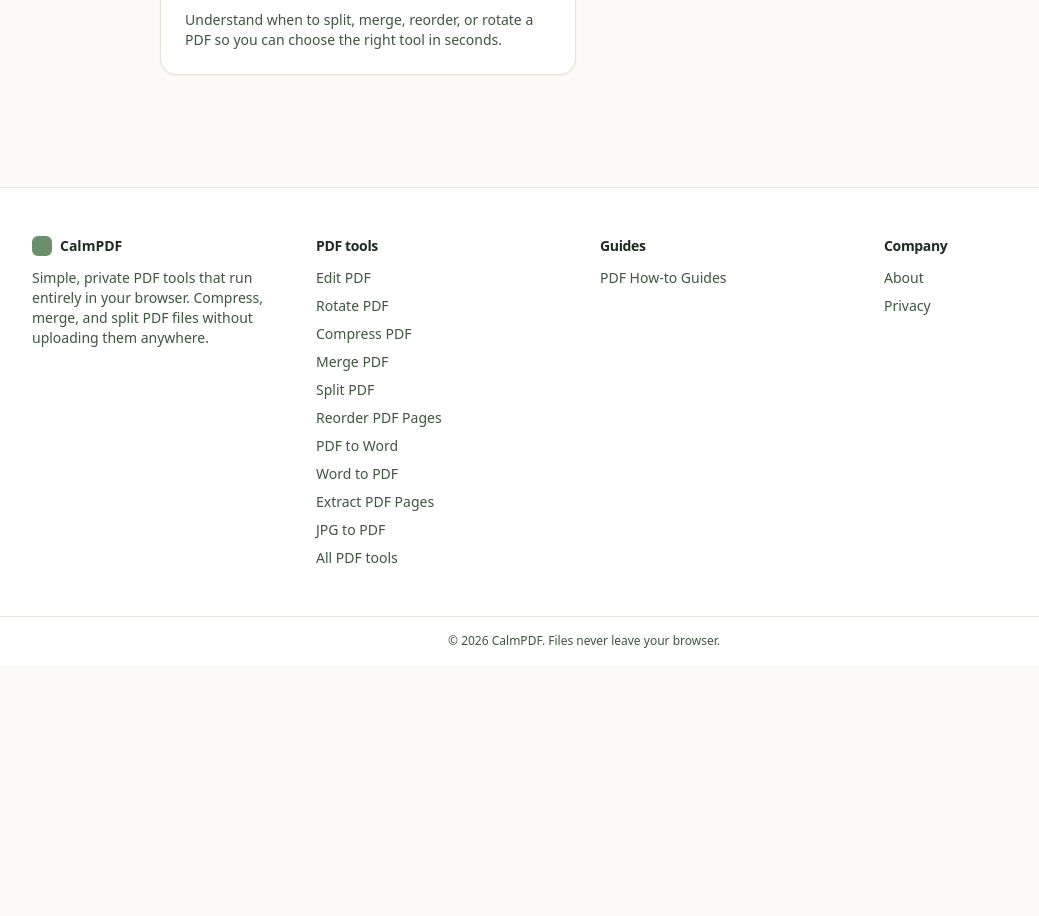
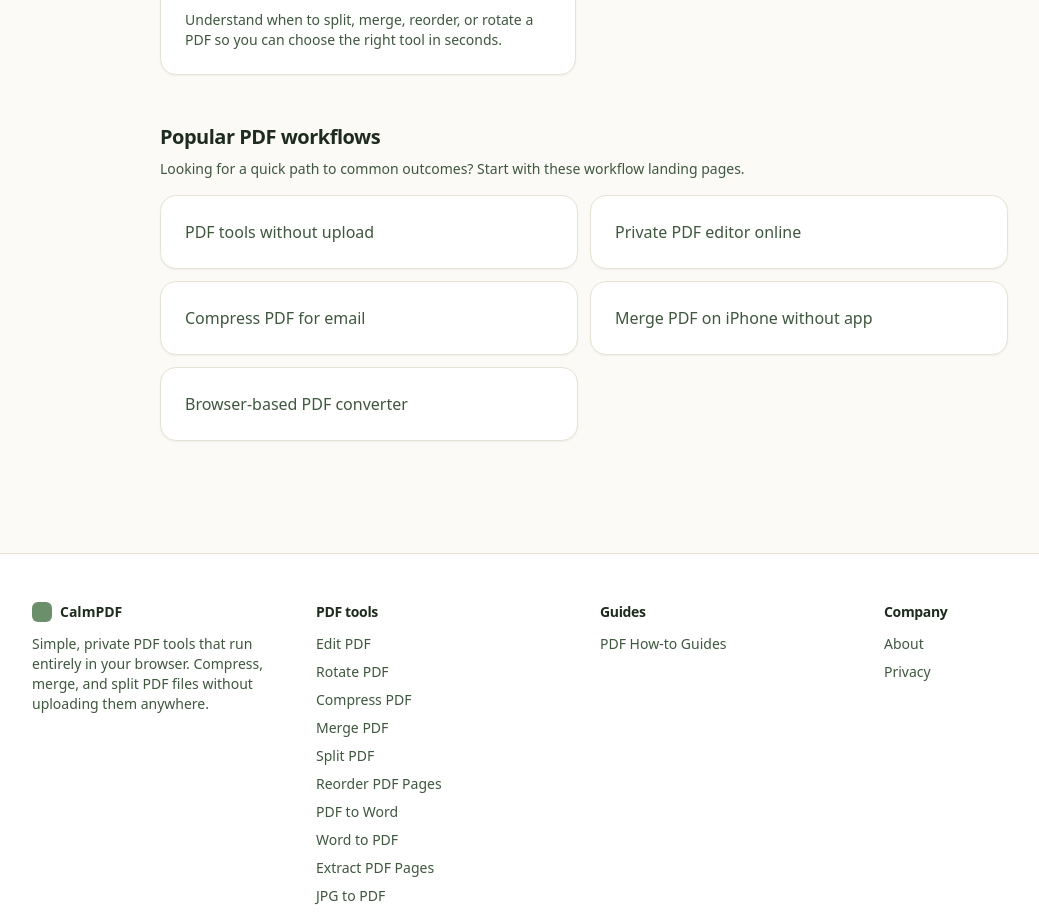
Before and after one commit to lorenzo-gu/calmpdf, a Next.js app: page /how-to in a window 1280 px wide. Shown: the part 2400-3316 px from the top of the page, without its empty margins (56-1095 px from the left). Before the commit the page ends 3065 px from the top, so only its background shows below. Built offline with nearby package versions, Linux system fonts and the light colour scheme.

Commit message:
Add workflow landing links to how-to guides and hub

```diff
--- a/src/app/how-to/page.tsx
+++ b/src/app/how-to/page.tsx
@@ -45,6 +45,14 @@ const TOPIC_CLUSTERS: Cluster[] = [
 ];
 
 export default function HowToIndexPage() {
+  const workflowLinks = [
+    { href: "/pdf-tools-without-upload", label: "PDF tools without upload" },
+    { href: "/private-pdf-editor-online", label: "Private PDF editor online" },
+    { href: "/compress-pdf-for-email", label: "Compress PDF for email" },
+    { href: "/merge-pdf-on-iphone-without-app", label: "Merge PDF on iPhone without app" },
+    { href: "/browser-based-pdf-converter", label: "Browser-based PDF converter" },
+  ];
+
   return (
     <main className="mx-auto max-w-4xl px-4 md:px-6 py-12">
       <h1 className="text-3xl font-semibold tracking-tight">PDF how-to guides</h1>
@@ -78,6 +86,22 @@ export default function HowToIndexPage() {
           </section>
         ))}
       </div>
+
+      <section className="mt-12">
+        <h2 className="text-xl font-semibold text-sage-900">Popular PDF workflows</h2>
+        <p className="mt-2 text-sm text-sage-700">
+          Looking for a quick path to common outcomes? Start with these workflow landing pages.
+        </p>
+        <ul className="mt-4 grid gap-3 sm:grid-cols-2">
+          {workflowLinks.map((link) => (
+            <li key={link.href}>
+              <Link href={link.href} className="card block no-underline hover:border-sage-300 transition-colors">
+                {link.label}
+              </Link>
+            </li>
+          ))}
+        </ul>
+      </section>
     </main>
   );
 }
--- a/src/components/ArticleShell.tsx
+++ b/src/components/ArticleShell.tsx
@@ -138,7 +138,7 @@ export function ArticleShell({
 
       {post.relatedLinks && post.relatedLinks.length > 0 && (
         <section className="mx-auto max-w-3xl px-4 md:px-6 pb-12">
-          <h2 className="text-xl font-semibold mb-4">Related guides and tools</h2>
+          <h2 className="text-xl font-semibold mb-4">Related guides and workflows</h2>
           <ul className="grid gap-3 sm:grid-cols-2">
             {post.relatedLinks.map((item) => (
               <li key={item.href}>
--- a/src/content/posts.ts
+++ b/src/content/posts.ts
@@ -23,6 +23,7 @@ export const BLOG_POSTS: Post[] = [
         ctaHref: "/pdf-to-word",
         ctaLabel: "Convert PDF to Word",
         published: true,
+        relatedLinks: [{ href: "/browser-based-pdf-converter", label: "Browser-based PDF converter" }],
   },
   {
         slug: "convert-word-to-pdf",
@@ -45,6 +46,7 @@ export const BLOG_POSTS: Post[] = [
         ctaHref: "/pdf-to-word",
         ctaLabel: "Try PDF to Word",
         published: true,
+        relatedLinks: [{ href: "/browser-based-pdf-converter", label: "Browser-based PDF converter" }],
   },
   {
         slug: "pdf-to-word-not-working",
@@ -56,6 +58,7 @@ export const BLOG_POSTS: Post[] = [
         ctaHref: "/pdf-to-word",
         ctaLabel: "Convert PDF to Word",
         published: true,
+        relatedLinks: [{ href: "/private-pdf-editor-online", label: "Private PDF editor online" }, { href: "/pdf-tools-without-upload", label: "PDF tools without upload" }],
   },
   {
         slug: "edit-pdf-free",
@@ -80,7 +83,7 @@ export const BLOG_POSTS: Post[] = [
           { q: "Can I edit PDF text directly in the browser?", a: "In most browser tools, you can add text boxes, highlights, and shapes, but not fully rewrite existing paragraph text. Full paragraph editing usually requires advanced desktop software." },
           { q: "Is browser-based PDF editing private?", a: "It depends on the tool. CalmPDF runs in your browser so your file stays on your device. If a tool uploads files, the document is processed on remote servers." },
         ],
-        relatedLinks: [{ href: "/edit-pdf", label: "Edit PDF tool" }, { href: "/how-to/add-text-to-pdf", label: "How to Add Text to a PDF" }],
+        relatedLinks: [{ href: "/edit-pdf", label: "Edit PDF tool" }, { href: "/private-pdf-editor-online", label: "Private PDF editor online" }, { href: "/how-to/add-text-to-pdf", label: "How to Add Text to a PDF" }],
   },
   {
     slug: "rotate-pdf",
@@ -126,7 +129,7 @@ export const BLOG_POSTS: Post[] = [
         ctaLabel: "Compress PDF free",
         published: true,
         faqs: [{ q: "Does compressing a PDF reduce quality?", a: "It depends on the method. The Quartz filter in Preview is lossy and can soften images. CalmPDF currently uses lossless compression, so readability and image detail are preserved while file structure is optimized. Text in PDFs is vector-based and is never affected by image compression." }],
-        relatedLinks: [{ href: "/compress-pdf", label: "Compress PDF tool" }, { href: "/how-to/compress-pdf-without-losing-quality", label: "How to Compress a PDF Without Losing Quality" }],
+        relatedLinks: [{ href: "/compress-pdf", label: "Compress PDF tool" }, { href: "/compress-pdf-for-email", label: "Compress PDF for email" }, { href: "/how-to/compress-pdf-without-losing-quality", label: "How to Compress a PDF Without Losing Quality" }],
   },
   {
         slug: "compress-pdf-without-losing-quality",
@@ -139,7 +142,7 @@ export const BLOG_POSTS: Post[] = [
         ctaLabel: "Compress PDF free",
         published: true,
         faqs: [{ q: "Can I compress a scanned PDF without losing quality?", a: "Scanned PDFs are entirely images — each page is a photo of a piece of paper. Some quality loss is unavoidable if you want significant file size reduction. Use a lossless tool first and check the output. For archiving, keep the original; send the compressed version." }],
-        relatedLinks: [{ href: "/compress-pdf", label: "Compress PDF tool" }, { href: "/compress-pdf-to-1mb", label: "Compress PDF to 1MB" }],
+        relatedLinks: [{ href: "/compress-pdf", label: "Compress PDF tool" }, { href: "/compress-pdf-for-email", label: "Email-friendly PDF compression" }, { href: "/compress-pdf-to-1mb", label: "Compress PDF to 1MB" }],
   },
   {
         slug: "merge-pdf-files-free",
@@ -152,7 +155,7 @@ export const BLOG_POSTS: Post[] = [
         ctaLabel: "Merge PDF free",
         published: true,
         faqs: [{ q: "Does merging PDFs reduce quality?", a: "No. Merging combines the pages of multiple PDFs into one file without re-encoding anything. Images, fonts, and formatting stay exactly as they were in the originals." }],
-        relatedLinks: [{ href: "/merge-pdf", label: "Merge PDF tool" }, { href: "/how-to/combine-pdf-files", label: "How to Combine PDF Files" }],
+        relatedLinks: [{ href: "/merge-pdf", label: "Merge PDF tool" }, { href: "/merge-pdf-on-iphone-without-app", label: "Merge PDF on iPhone without an app" }, { href: "/how-to/combine-pdf-files", label: "How to Combine PDF Files" }],
   },
   {
         slug: "split-pdf-into-multiple-files",
@@ -178,7 +181,7 @@ export const BLOG_POSTS: Post[] = [
         ctaLabel: "Compress PDF free",
         published: true,
         faqs: [{ q: "What's the maximum PDF size for email?", a: "Gmail and Outlook both support attachments up to 25 MB. Many corporate email systems have lower limits (10 MB is common). If your PDF exceeds the limit, aim to compress it below 10 MB to be safe for most recipients." }],
-        relatedLinks: [{ href: "/compress-pdf", label: "Compress PDF tool" }, { href: "/compress-pdf-for-email", label: "Compress PDF for Email" }],
+        relatedLinks: [{ href: "/compress-pdf", label: "Compress PDF tool" }, { href: "/compress-pdf-for-email", label: "Compress PDF for Email" }, { href: "/pdf-tools-without-upload", label: "PDF tools without upload" }],
   },
   {
         slug: "merge-pdfs-on-mac-windows-iphone",
@@ -194,7 +197,7 @@ export const BLOG_POSTS: Post[] = [
           { q: "Can I merge PDFs on iPhone without an app?", a: "Yes. You can use a browser-based merger in Safari and save the output back to the Files app without installing a dedicated app." },
           { q: "Is there a built-in PDF merge feature in Windows?", a: "Not as a dedicated native merge tool. Most users use browser tools or third-party desktop apps." },
         ],
-        relatedLinks: [{ href: "/merge-pdf", label: "Merge PDF tool" }, { href: "/how-to/combine-pdf-files", label: "How to Combine PDF Files" }],
+        relatedLinks: [{ href: "/merge-pdf", label: "Merge PDF tool" }, { href: "/merge-pdf-on-iphone-without-app", label: "Merge PDF on iPhone without an app" }, { href: "/how-to/combine-pdf-files", label: "How to Combine PDF Files" }],
   },
   {
         slug: "combine-pdf-files",
@@ -207,7 +210,7 @@ export const BLOG_POSTS: Post[] = [
         ctaLabel: "Combine PDFs free",
         published: true,
         faqs: [{ q: "Does combining PDFs reduce quality?", a: "No. Combining PDFs joins the pages without re-encoding or compressing anything. Images, fonts, and text remain exactly as they were in the original files." }],
-        relatedLinks: [{ href: "/merge-pdf", label: "Merge PDF tool" }, { href: "/how-to/merge-pdf-files-free", label: "How to Merge PDF Files Free" }],
+        relatedLinks: [{ href: "/merge-pdf", label: "Merge PDF tool" }, { href: "/merge-pdf-on-iphone-without-app", label: "Merge PDFs on iPhone without installing apps" }, { href: "/how-to/merge-pdf-files-free", label: "How to Merge PDF Files Free" }],
   },
   {
         slug: "add-text-to-pdf",
@@ -247,7 +250,7 @@ export const BLOG_POSTS: Post[] = [
           { q: "Can I rotate one page without rotating all pages?", a: "Yes. Select only the page thumbnails you want to rotate, then save." },
           { q: "Will rotated pages look blurry?", a: "No. Rotation changes page orientation metadata and does not re-encode page content." },
         ],
-        relatedLinks: [{ href: "/rotate-pdf", label: "Rotate PDF tool" }, { href: "/how-to/reorder-pdf-pages-online", label: "How to Reorder PDF Pages Online" }],
+        relatedLinks: [{ href: "/rotate-pdf", label: "Rotate PDF tool" }, { href: "/pdf-tools-without-upload", label: "Browser PDF tools without upload" }, { href: "/how-to/reorder-pdf-pages-online", label: "How to Reorder PDF Pages Online" }],
   },
   {
         slug: "split-merge-reorder-rotate-which-to-use",
@@ -262,7 +265,7 @@ export const BLOG_POSTS: Post[] = [
           { q: "What is the fastest way to fix page order issues?", a: "Use Reorder when pages are correct but out of sequence. Use Rotate when orientation is wrong. Use Split or Merge only when adding or removing page groups." },
           { q: "Do I need multiple tools for one document?", a: "Sometimes yes. A common workflow is Merge first, then Reorder, then Rotate specific pages." },
         ],
-        relatedLinks: [{ href: "/reorder-pdf", label: "Reorder PDF tool" }, { href: "/merge-pdf", label: "Merge PDF tool" }, { href: "/split-pdf", label: "Split PDF tool" }, { href: "/rotate-pdf", label: "Rotate PDF tool" }],
+        relatedLinks: [{ href: "/reorder-pdf", label: "Reorder PDF tool" }, { href: "/merge-pdf", label: "Merge PDF tool" }, { href: "/split-pdf", label: "Split PDF tool" }, { href: "/rotate-pdf", label: "Rotate PDF tool" }, { href: "/pdf-tools-without-upload", label: "Private browser-based PDF tools" }],
   },
 ];
 
```
